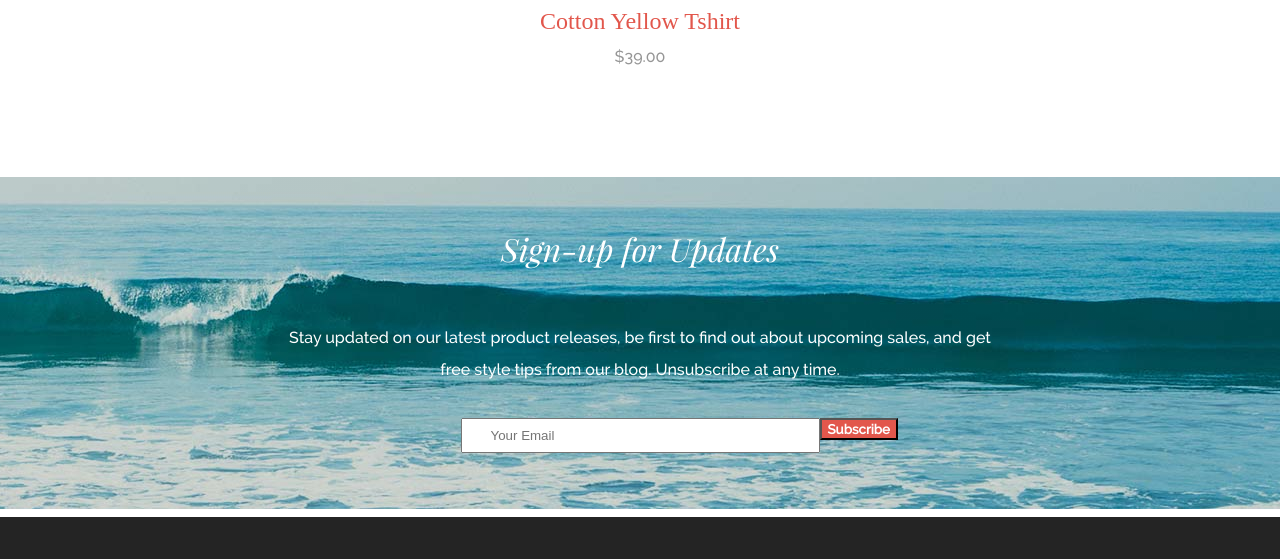
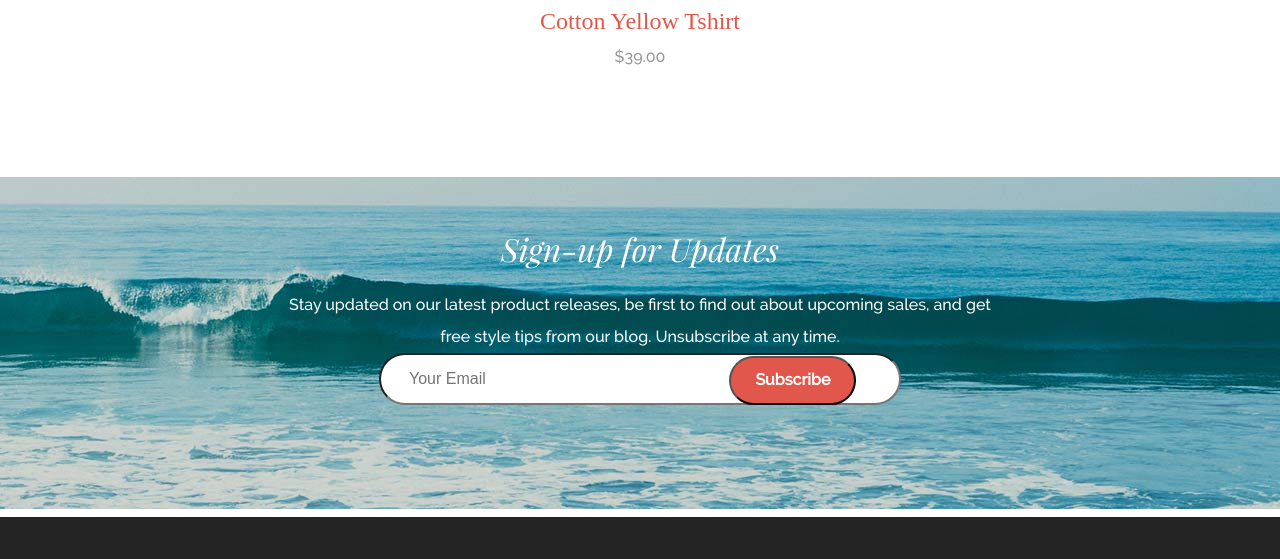
Before and after one commit to manavjotsingh/project1, a plain HTML site: page index.html in a window 1280 px wide. Shown: the part 5338-5897 px from the top of the page. Drawn offline with Linux system fonts and the light colour scheme.

Commit message:
fixed the email form

```diff
--- a/css/style.css
+++ b/css/style.css
@@ -300,20 +300,29 @@ h2 {
 }
 
 .subscribe {
-    position: absolute;
+    position: relative;
     background-color: #e2574c;
     cursor: pointer;
     color: white;
     font-weight: 700;
     font-family: 'Raleway', sans-serif;
-    /* right: 0.25rem; */
-    /* top: 0.25rem; */
-    /* padding: 0.25rem 1.5rem; */
+    border-radius: 50px;  /* for making the button round*/
+    font-size: 1rem;
+    line-height: 1.8rem;
+    padding: .5rem 1.5rem;
+    z-index: 100;
+    left: 21.9rem;
+    top: -3.05rem;
 }
 
 .your-email {
     width: 100%;
-    padding: .5rem 150px .5rem 1.75rem;
+    padding: .5rem 9.5rem .5rem 1.75rem;
+    border-radius: 50px;  /* for making the box round*/
+    /* making the email form bigger */
+    font-size: 1rem;
+    line-height: 2rem;
+    z-index: 1;
 }
 
 /* footer css */
```
